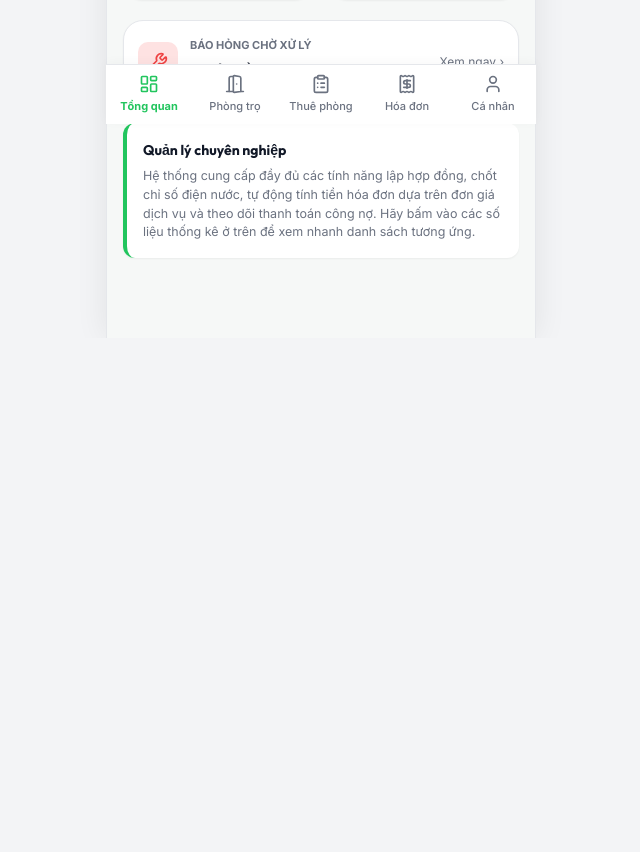
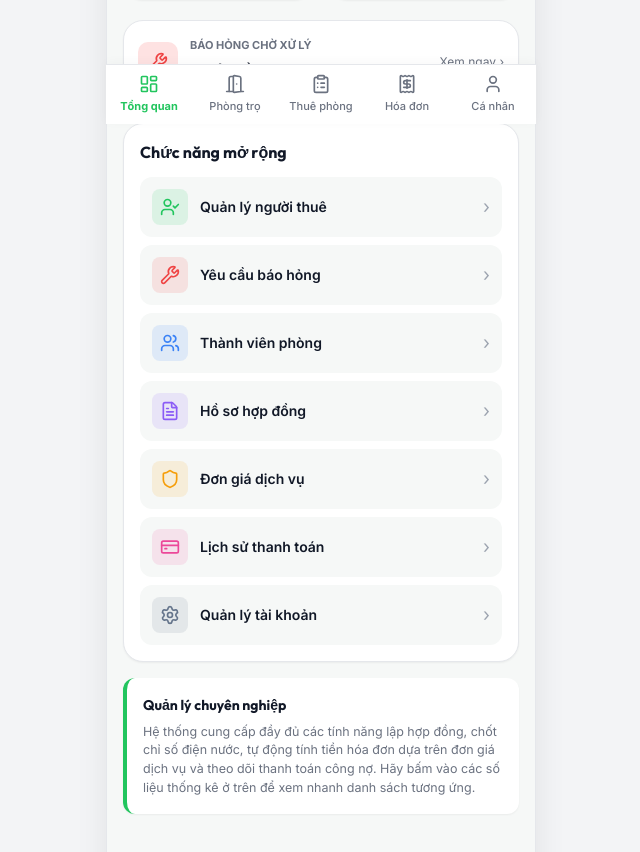
Before and after one commit to ThachBao/room-rental-management, a React (Vite) app in the folder frontend/: page /admin/dashboard in a window 1280 px wide. Shown: the part 676-1528 px from the top of the page, without its empty margins (319-959 px from the left). Before the commit the page ends 1014 px from the top, so only its background shows below. Built offline with nearby package versions, Linux system fonts and the light colour scheme; no server answers; sample sign-in values are in the browser's storage; the HTML template or start-up script is replaced by a standard one.

Commit message:
feat: chuyen phan chuc nang mo rong tu ca nhan sang tong quan

```diff
--- a/frontend/src/pages/dashboard/DashboardPage.jsx
+++ b/frontend/src/pages/dashboard/DashboardPage.jsx
@@ -10,7 +10,7 @@ import Loading from '../../components/common/Loading';
 import Card from '../../components/common/Card';
 import { getErrorMessage } from '../../utils/errorHandler';
 import { formatCurrency } from '../../utils/formatCurrency';
-import { Home, Users, Key, AlertCircle, Wrench, DollarSign, Layers, DoorOpen, ClipboardList } from 'lucide-react';
+import { Home, Users, Key, AlertCircle, Wrench, DollarSign, Layers, DoorOpen, ClipboardList, UserCheck, FileText, Shield, CreditCard, Settings } from 'lucide-react';
 
 export default function DashboardPage() {
   const navigate = useNavigate();
@@ -28,6 +28,16 @@ export default function DashboardPage() {
   const [error, setError] = useState(null);
 
   const adminName = localStorage.getItem('adminName') || 'Chủ trọ';
+
+  const menuLinks = [
+    { label: 'Quản lý người thuê', path: '/admin/tenants', icon: UserCheck, color: '#22c55e' },
+    { label: 'Yêu cầu báo hỏng', path: '/admin/maintenance', icon: Wrench, color: '#ef4444' },
+    { label: 'Thành viên phòng', path: '/admin/rental-members', icon: Users, color: '#3b82f6' },
+    { label: 'Hồ sơ hợp đồng', path: '/admin/contract-files', icon: FileText, color: '#8b5cf6' },
+    { label: 'Đơn giá dịch vụ', path: '/admin/utility-rates', icon: Shield, color: '#f59e0b' },
+    { label: 'Lịch sử thanh toán', path: '/admin/payments', icon: CreditCard, color: '#ec4899' },
+    { label: 'Quản lý tài khoản', path: '/admin/users', icon: Settings, color: '#64748b' },
+  ];
 
   useEffect(() => {
     async function loadDashboardData() {
@@ -114,7 +124,7 @@ export default function DashboardPage() {
           padding: 16px;
           border-radius: var(--radius-md);
           box-shadow: var(--shadow-sm);
-          margin-top: 8px;
+          margin-top: 16px;
         }
       `}</style>
 
@@ -226,6 +236,51 @@ export default function DashboardPage() {
         <span style={{ fontSize: '12px', color: 'var(--text-muted)' }}>Xem ngay &rsaquo;</span>
       </div>
 
+      <Card title="Chức năng mở rộng">
+        <div style={{ display: 'flex', flexDirection: 'column', gap: '8px' }}>
+          {menuLinks.map((item, idx) => {
+            const IconComponent = item.icon;
+            return (
+              <div
+                key={idx}
+                onClick={() => navigate(item.path)}
+                style={{
+                  display: 'flex',
+                  alignItems: 'center',
+                  justifyContent: 'space-between',
+                  padding: '12px',
+                  borderRadius: 'var(--radius-md)',
+                  backgroundColor: 'var(--bg-main)',
+                  cursor: 'pointer',
+                  transition: 'background-color var(--transition-fast)'
+                }}
+                onMouseEnter={(e) => e.currentTarget.style.backgroundColor = '#eaeaea'}
+                onMouseLeave={(e) => e.currentTarget.style.backgroundColor = 'var(--bg-main)'}
+              >
+                <div style={{ display: 'flex', alignItems: 'center', gap: '12px' }}>
+                  <div
+                    style={{
+                      width: '36px',
+                      height: '36px',
+                      borderRadius: '8px',
+                      backgroundColor: `${item.color}20`,
+                      color: item.color,
+                      display: 'flex',
+                      alignItems: 'center',
+                      justifyContent: 'center'
+                    }}
+                  >
+                    <IconComponent size={20} />
+                  </div>
+                  <span style={{ fontSize: 'var(--fs-base)', fontWeight: 600 }}>{item.label}</span>
+                </div>
+                <span style={{ color: 'var(--text-light)', fontSize: '18px' }}>&rsaquo;</span>
+              </div>
+            );
+          })}
+        </div>
+      </Card>
+
       <div className="dashboard-tip-card">
         <h4 style={{ fontSize: '14px', fontWeight: 700, margin: '0 0 6px 0', color: 'var(--dark)' }}>Quản lý chuyên nghiệp</h4>
         <p style={{ color: 'var(--text-muted)', fontSize: '12.5px', lineHeight: 1.5, margin: 0 }}>
```
